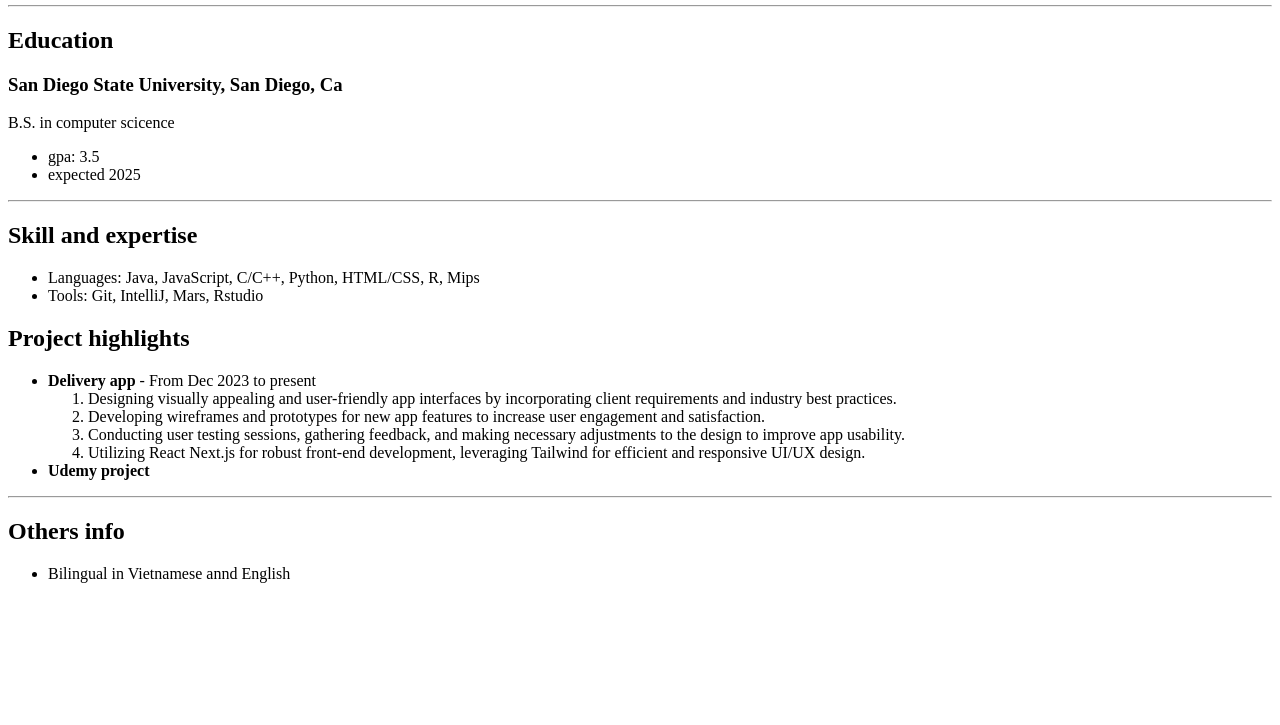
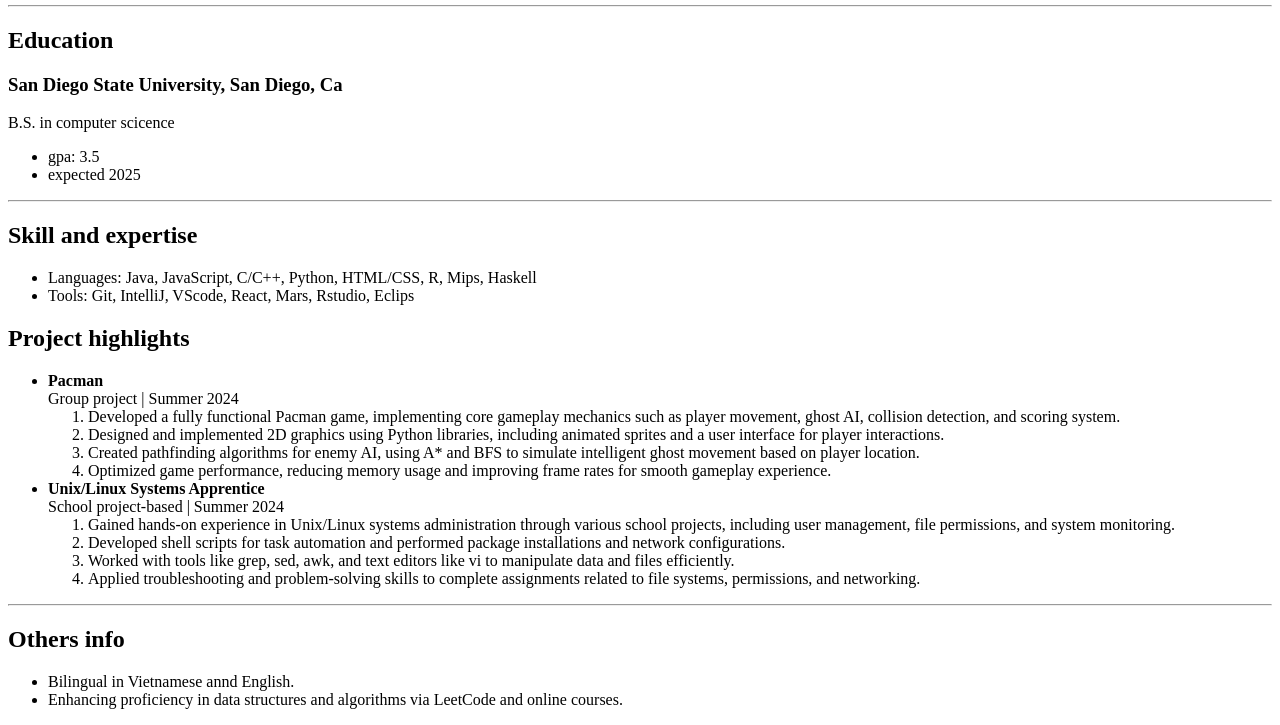
Before and after one commit to hanluu1/my-html-resume, a plain HTML site: page index.html in a window 1280 px wide. Shown: the part 119-844 px from the top of the page. Before the commit the page ends 800 px from the top, so only its background shows below. Drawn offline with Linux system fonts and the light colour scheme.

Commit message:
commit new

```diff
--- a/index.html
+++ b/index.html
@@ -7,7 +7,8 @@
 <body>
     <h1>Han Luu</h1>
     <address> Cell: 619-538-8049 <br/>
-    Email:Luuhan.07@gmail.com</address>
+              Email:Luuhan.07@gmail.com
+    </address>
     <hr/>
     <h2>Education</h2>
     <h3>San Diego State University, San Diego, Ca</h3>
@@ -20,23 +21,37 @@
     <h2>Skill and expertise</h2>
 
    <ul>
-    <li>Languages: Java, JavaScript, C/C++, Python, HTML/CSS, R, Mips</li>
-    <li>Tools: Git, IntelliJ, Mars, Rstudio</li>
+    <li>Languages: Java, JavaScript, C/C++, Python, HTML/CSS, R, Mips, Haskell</li>
+    <li>Tools: Git, IntelliJ, VScode, React,  Mars, Rstudio, Eclips</li>
    </ul>
    <h2>Project highlights</h2>
    <ul>
-        <li><b>Delivery app	</b> 					                -  From Dec 2023 to present </li>
-    <ol><li>Designing visually appealing and user-friendly app interfaces by incorporating client requirements and industry best practices.</li>
-    <li>Developing wireframes and prototypes for new app features to increase user engagement and satisfaction.</li>
-    <li>Conducting user testing sessions, gathering feedback, and making necessary adjustments to the design to improve app usability.</li>
-    <li>Utilizing React Next.js for robust front-end development, leveraging Tailwind for efficient and responsive UI/UX design.</li>
-    </ol>
-    <li><b>Udemy project</b></li>
+        <li>
+            <b>Pacman</b><br/>
+            Group project | Summer 2024
+        </li>
+            <ol>
+                <li>Developed a fully functional Pacman game, implementing core gameplay mechanics such as player movement, ghost AI, collision detection, and scoring system.</li>
+                <li>Designed and implemented 2D graphics using Python libraries, including animated sprites and a user interface for player interactions.</li>
+                <li>Created pathfinding algorithms for enemy AI, using A* and BFS to simulate intelligent ghost movement based on player location.</li>
+                <li>Optimized game performance, reducing memory usage and improving frame rates for smooth gameplay experience.</li>
+            </ol>
+        <li>
+            <b>Unix/Linux Systems Apprentice</b><br/>
+            School project-based | Summer 2024
+        </li>
+            <ol>
+                <li>Gained hands-on experience in Unix/Linux systems administration through various school projects, including user management, file permissions, and system monitoring.</li>
+                <li>Developed shell scripts for task automation and performed package installations and network configurations.</li>
+                <li>Worked with tools like grep, sed, awk, and text editors like vi to manipulate data and files efficiently.</li>
+                <li>Applied troubleshooting and problem-solving skills to complete assignments related to file systems, permissions, and networking.</li>
+            </ol>
    </ul>
    <hr/>
    <h2>Others info</h2>
    <ul>
-    <li>Bilingual in Vietnamese annd English</li>
+    <li>Bilingual in Vietnamese annd English.</li>
+    <li>Enhancing proficiency in data structures and algorithms via LeetCode  and online courses.</li>
 
    </ul>
 
```
